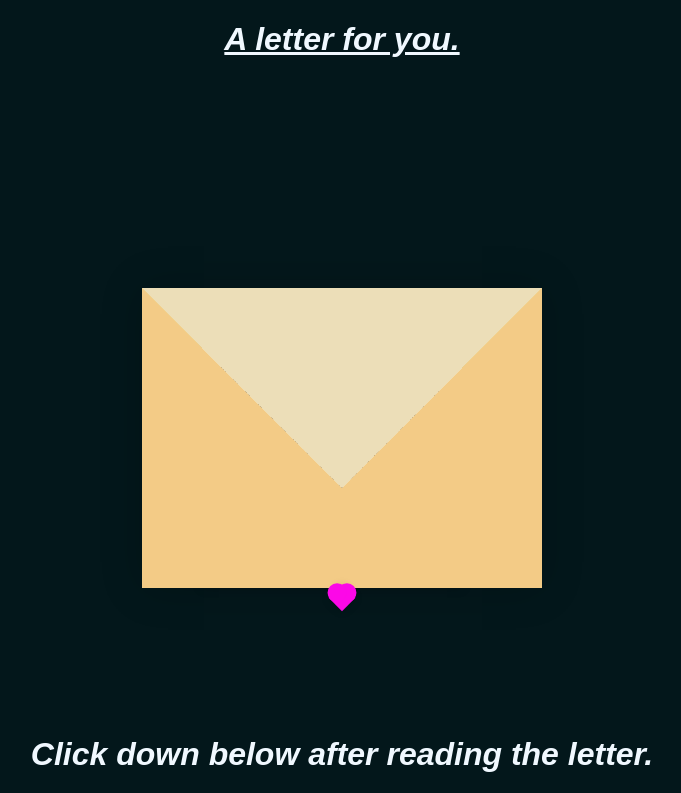
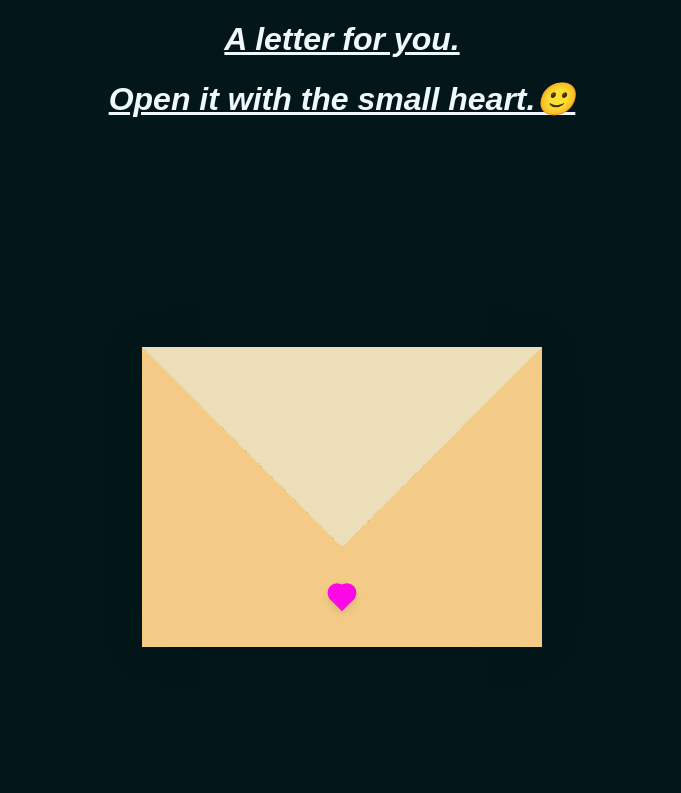
Before and after one commit to diegomoonga05-pixel/valentines-question, a plain HTML site: page index.html in a window 1280 px wide. Shown: the top 793 px of the page, without its empty margins (298-979 px from the left). Drawn offline with Linux system fonts and the light colour scheme.

Commit message:
Update index.html

```diff
--- a/index.html
+++ b/index.html
@@ -11,6 +11,9 @@
         <h1 style="display: block; text-align: center; font-style: italic;
         font-family: Arial, Helvetica, sans-serif; color: aliceblue; text-decoration-line: underline;">
         A letter for you.</h1>
+        <h1 style="display: block; text-align: center; font-style: italic;
+        font-family: Arial, Helvetica, sans-serif; color: aliceblue; text-decoration-line: underline;">
+        Open it with the small heart.🙂</h1>
         <br><br><BR><BR><BR><BR><BR><BR>
         <div class="container">
             <div class="envelope-wrapper">
@@ -57,4 +60,5 @@
         <br>
 
     </body>
+
 </html>
```
